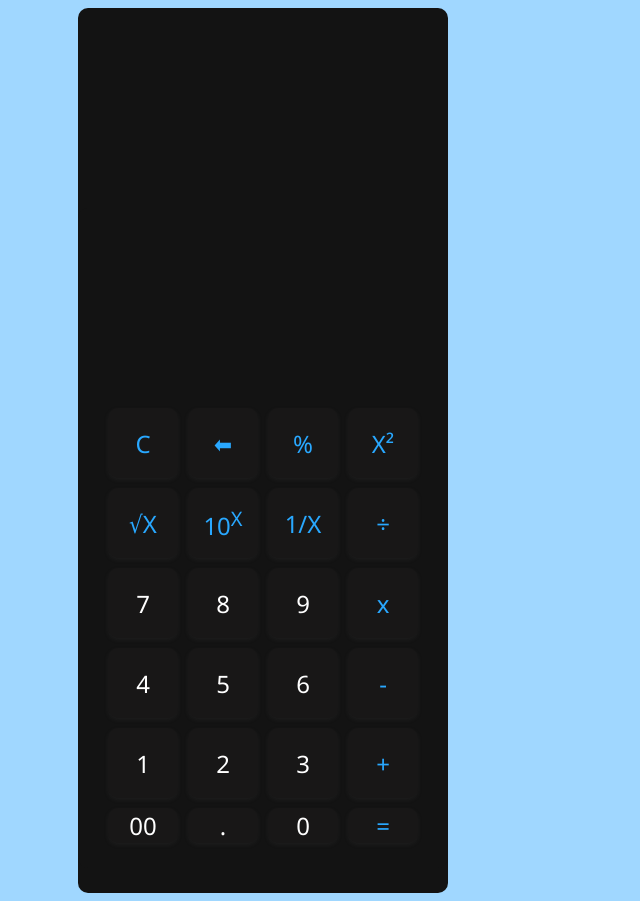
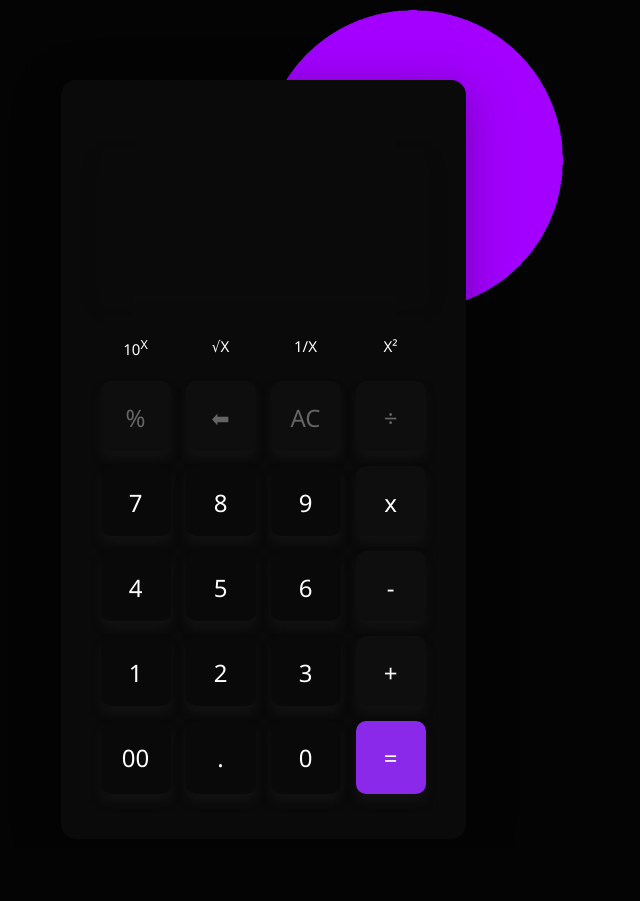
Before and after one commit to Diptech-hub/Circle27__Calculator, a website built with Parcel: page index.html in a window 1280 px wide. Shown: the whole page, without its empty margins (377-1017 px from the left). After the commit the page ends 847 px from the top, so only its background shows below. Built offline with nearby package versions, Linux system fonts and the light colour scheme.

Commit message:
I modified the interface

```diff
--- a/Style.css
+++ /dev/null
@@ -1,90 +0,0 @@
-* {
-  font-family: "Segoe UI", Tahoma, Geneva, Verdana, sans-serif;
-}
-
-body {
-  background: #A0D7FF;
-  justify-content: center;
-  align-items: center;
-  display: flex;
-  min-height: 50vh;
-}
-
-.container {
-  background-color: #131313;
-  display: flex;
-  flex-direction: column;
-  max-width: 300px;
-  padding: 25px 35px;
-  user-select: none;
-  border-radius: 10px;
-  align-items: center;
-  justify-content: center;
-}
-
-#display-area {
-  width: 100%;
-  margin: 3vh 0;
-  grid-template-columns: 100%;
-  grid-template-rows: repeat(2, minmax(40px, auto));
-  display: grid;
-  padding-bottom: 20px;
-  word-wrap: break-word;
-  border-bottom: 1px rgba(128, 128, 128, 128, 0.166);
-}
-
-#display-area .currentInput {
-  text-align: right;
-  color: white;
-  font-size: larger;
-  word-wrap: break-word;
-  height: 5vh;
-}
-
-#display-area .answerScreen {
-  text-align: right;
-  height: 7px;
-  font-weight: bold;
-  font-size: xx-large;
-  color: rgb(255, 255, 255);
-  padding: 10px;
-}
-
-.keypad-btns {
-  display: grid;
-  grid: repeat(5, 70px) / repeat(4, 70px);
-  gap: 10px;
-  cursor: pointer;
-}
-
-.keypad-btns button {
-  outline: none;
-  border: none;
-  border-radius: 10px;
-  /* background-color: #131313; */
-  color: white;
-  font-size: x-large;
-  cursor: pointer;
-  box-shadow: 0px 2px 4px rgba(71, 71, 71, 0.2);
-}
-
-.keypad-btns .fun_btn {
-  background-color: #181717;
-  color: #29A8FF;
-}
-
-.num_btn {
-  background-color: #181717;
-}
-
-.num_btn:hover,
-.fun_btn:hover {
-  background-color: rgba(29, 29, 29, 0.979);
-}
-
-@media only screen and (max-width: 600px) {
-  body {
-    background-color: #131313;
-    align-items: flex-start;
-  }
-}
--- a/me.css
+++ b/Styles/index.css
@@ -3,34 +3,45 @@
   }
 
   body {
-    background: #A0D7FF;
+    background: #040404;
     justify-content: center;
     align-items: center;
     display: flex;
-    min-height: 50vh;
+    margin-top: 80px;
   }
 
   .container {
-    background-color: #131313;
+    background-color: #0a0a0a;
     display: flex;
     flex-direction: column;
-    max-width: 300px;
-    padding: 25px 35px;
+    max-width: 400px;
+    padding: 45px 40px;
     user-select: none;
-    border-radius: 10px;
-    align-items: center;
-    justify-content: center;
+    border-radius: 15px;
+    z-index: 999;
+    box-shadow: 0px 10px 50px rgba(0, 0, 0, 0.314);
   }
 
+  .circle{
+    position: absolute;
+    width: 300px;
+    height: 300px;
+    margin-left: 300px;
+    margin-top: -600px;
+  }
   #display-area {
     width: 100%;
     margin: 3vh 0;
+    margin-bottom: 0px;
     grid-template-columns: 100%;
     grid-template-rows: repeat(2, minmax(40px, auto));
     display: grid;
     padding-bottom: 20px;
     word-wrap: break-word;
     border-bottom: 1px rgba(128, 128, 128, 128, 0.166);
+    box-shadow: 0px 10px 20px rgba(21, 21, 21, 0.151);
+    padding-bottom: 40px;
+
   }
 
   #display-area .currentInput {
@@ -53,7 +64,7 @@
   .keypad-btns {
     display: grid;
     grid: repeat(5, 70px) / repeat(4, 70px);
-    gap: 10px;
+    gap: 15px;
     cursor: pointer;
   }
 
@@ -61,25 +72,39 @@
     outline: none;
     border: none;
     border-radius: 10px;
-    /* background-color: #131313; */
     color: white;
     font-size: x-large;
     cursor: pointer;
-    box-shadow: 0px 2px 4px rgba(71, 71, 71, 0.2);
+    padding: 20px;
+    text-align: center;
+    box-shadow: 0px 8px 10px rgba(26, 25, 25, 0.523);
   }
 
   .keypad-btns .fun_btn {
-    background-color: #181717;
-    color: #29A8FF;
+    background-color: #0e0e0e;
+    color: #ffffff;
   }
-
+  #evaluate{
+    background-color: #8a29ea;
+  }
   .num_btn {
-    background-color: #181717;
+    background-color: #090909;
+    /* box-shadow: 0px 5px 5px rgba(40, 40, 40, 0.107); */
   }
 
   .num_btn:hover,
   .fun_btn:hover {
-    background-color: rgba(29, 29, 29, 0.979);
+    background-color: rgba(18, 18, 18, 0.979);
+  }
+  .lineone{
+    font-size: 15px !important;
+    text-align: center;
+    background-color: #0a0a0a;
+    margin-top: 20px;
+    box-shadow: 0px 5px 5px rgba(4, 4, 4, 0) !important;
+  }
+  .linetwo{
+    color: #646464 !important;
   }
 
   @media only screen and (max-width: 600px) {
--- a/index.html
+++ b/index.html
@@ -1,51 +1,38 @@
 <!DOCTYPE html>
 <html lang="en">
-
-
-  <head>
-    <meta charset="UTF-8" />
-    <meta name="viewport" content="width=device-width, initial-scale=1.0" />
-    <title>Calculator : By Circle-27</title>
-    <link rel="stylesheet" href="me.css" />
-  </head>
-  <body>
-    <div class="container">
-      <section id="display-area">
-        <div class="content-area">
-          <div class="currentInput"></div>
-          <div class="answerScreen"></div>
-        </div>
-      </section>
-
-
 <head>
   <meta charset="UTF-8" />
   <meta name="viewport" content="width=device-width, initial-scale=1.0" />
   <title>Calculator : By Circle-27</title>
-  <link rel="stylesheet" href="Style.css" />
+  <link rel="stylesheet" href="./Styles/index.css" />
 </head>
 
 <body>
-  <div class="container">
+  <img class="circle" src="./Styles/img/image-removebg-preview (3).png" alt="">
+
+  <main class="container">
     <section id="display-area">
       <div class="content-area">
         <div class="currentInput"></div>
         <div class="answerScreen"></div>
       </div>
     </section>
+    <!-- This contains the mother section for all the buttons -->
     <section class="keypad-btns">
-      <button type="button" class="fun_btn key" id="clear" value="clear">C</button>
-      <button type="button" class="fun_btn key" id="backspace" value="backspace"> &#11013;</button>
-      <button type="button" class="fun_btn key" value="%">%</button>
-      <button type="button" class="fun_btn key" value="sqr2">X&sup2; </button>
-      <!--DEE ADDD  btns for powers , square , squareroot -->
-      <button type="button" class="fun_btn key" id="sqrt" value="sqrt">&#x221A;X</button>
-      <button type="button" class="fun_btn key" value="sqrp">10<sup>X</sup></button>
-      <button type="button" class="fun_btn key" value="div">1/X</button>
-      <button type="button" class="fun_btn key" value="/">&#247</button>
+      <button type="button" class=" key lineone" value="sqrp">10<sup>X</sup></button>
+      <button type="button" class=" key lineone" id="sqrt" value="sqrt">&#x221A;X</button>
+      <button type="button" class=" key lineone" value="div">1/X</button>
+      <button type="button" class=" key lineone" value="sqr2">X&sup2; </button>
+
+      <!--DEE ADD  btns for percentage, backs\pace, clear and division -->
+      <button type="button" class="fun_btn key linetwo" value="%">%</button>
+      <button type="button" class="fun_btn key linetwo" id="backspace" value="backspace"> &#11013;</button>
+      <button type="button" class="fun_btn key linetwo" id="clear" value="clear">AC</button>
+      <button type="button" class="fun_btn key linetwo" value="/">&#247</button>
 
       <!-- end -->
 
+      <!-- This is the section of the numbers -->
       <button type="button" class="num_btn key" value="7">7</button>
       <button type="button" class="num_btn key" value="8">8</button>
       <button type="button" class="num_btn key" value="9">9</button>
@@ -62,11 +49,12 @@
       <button type="button" class="num_btn key" value=".">.</button>
       <button type="button" class="num_btn key" value="0">0</button>
       <button type="button" class="fun_btn key" id="evaluate" value="=">=</button>
+      <!-- This section ends here -->
+    </section>
+    <!-- The button section ends here -->
+  </main>
 
-    </section>
-  </div>
-
-  <script src="script.js"></script>
+  <script src="./Styles/script.js"></script>
 </body>
 
 </html>
```
Also changed, not shown: Styles/img/image-removebg-preview (3).png (added), Styles/script.js (renamed from script.js), 3 other files.
